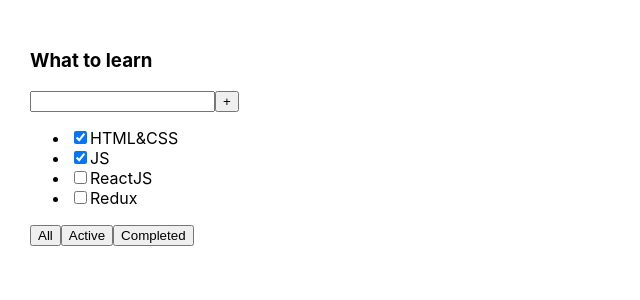
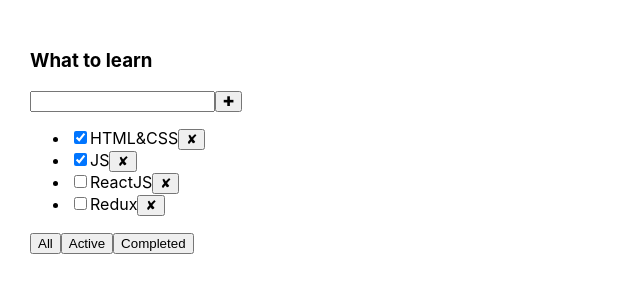
Before and after one commit to Reegulus/Todolist_TS, a React (Create React App) app: page / in a window 1280 px wide. Shown: the top 300 px of the page, without its empty margins (0-640 px from the left). Built offline with nearby package versions, Linux system fonts and the light colour scheme; the HTML template or start-up script is replaced by a standard one.

Commit message:
add button deleted

```diff
--- a/src/components/Todolist.tsx
+++ b/src/components/Todolist.tsx
@@ -19,6 +19,7 @@
                 type="checkbox"
                 checked={task.isDone}/>
             <span>{task.title}</span>
+            <Button title={'✘'}/>
         </li>
     }))
             : <span>Your tasks is empty</span>
@@ -27,7 +28,7 @@
             <h3>{title}</h3>
             <div>
                 <input/>
-                <Button title={'+'}/>
+                <Button title={'✚'}/>
             </div>
             <ul>
                 {tasksMapping}
```
